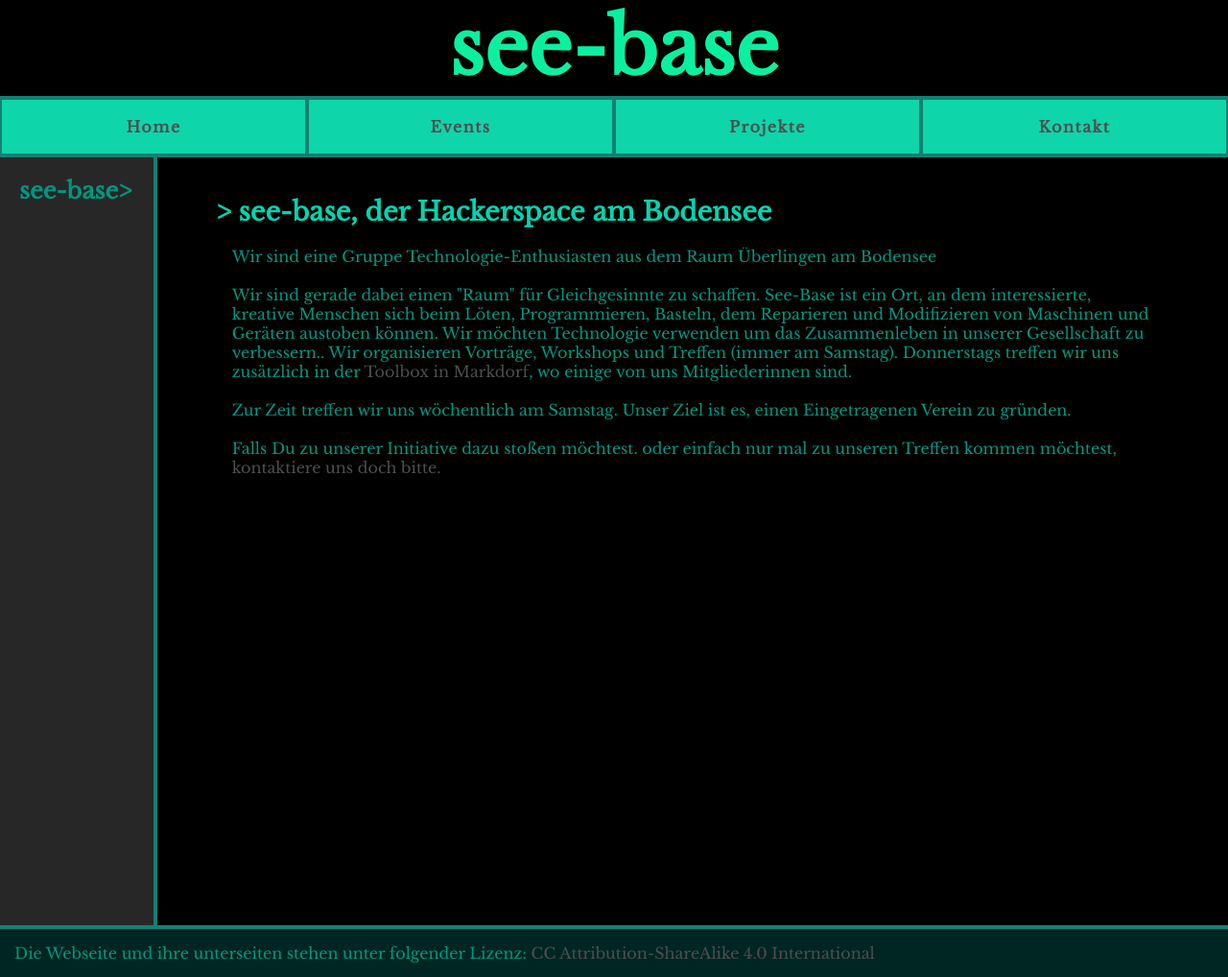
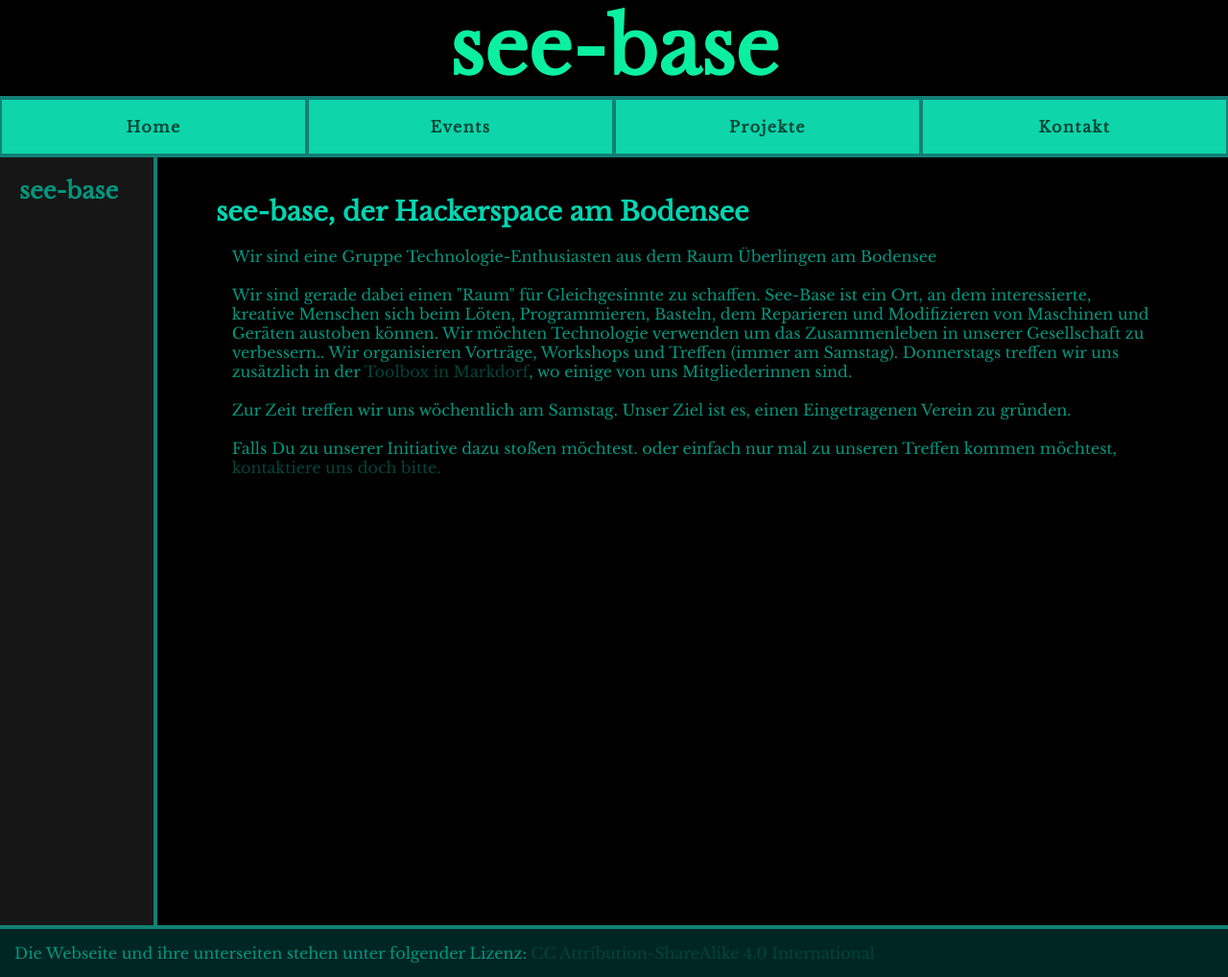
Before and after one commit to kr0l/see-base_web, a PHP site: page /index.html in a window 1280 px wide. Shown: the whole page at 96% size. Run offline with PHP 8.4, Linux system fonts and the light colour scheme.

Commit message:
Kleine design änderungen

```diff
--- a/index.html
+++ b/index.html
@@ -21,10 +21,10 @@
 		</nav>
 		<div id="asmain">
 			<aside>
-				<h2>see-base></h2>
+				<h2>see-base</h2>
 			</aside>
 			<main>
- 				<h3>> see-base, der Hackerspace am Bodensee</h3>
+ 				<h3>see-base, der Hackerspace am Bodensee</h3>
 				<p>Wir sind eine Gruppe Technologie-Enthusiasten aus dem Raum Überlingen am Bodensee<br>
 				</br>Wir sind gerade dabei einen "Raum" für Gleichgesinnte zu schaffen. See-Base ist ein Ort, an dem interessierte, kreative Menschen sich beim Löten, Programmieren, Basteln, dem Reparieren und Modifizieren von Maschinen und Geräten austoben können. Wir möchten Technologie verwenden um das Zusammenleben in unserer Gesellschaft zu verbessern.. Wir organisieren Vorträge, Workshops und Treffen (immer am Samstag). Donnerstags treffen wir uns zusätzlich in der<a href="http://toolbox-bodensee.de" target="_blank"> Toolbox in Markdorf</a>, wo einige von uns Mitgliederinnen sind.<br>
 				</br>Zur Zeit treffen wir uns wöchentlich am Samstag. Unser Ziel ist es, einen Eingetragenen Verein zu gründen.<br>
--- a/styles.css
+++ b/styles.css
@@ -7,7 +7,7 @@ a {
   outline: none;
 }
 a:link {
-  color: #4E4E4E;
+  color: #004638;
 }
 a:focus, a:hover {
   text-decoration: underline;
@@ -19,7 +19,9 @@ a:active {
     background-color: rgba(0,0,0,1);
     font-family: 'Libre Baskerville', serif;
 }
-
+#title:link {
+  color: #FFFFFF;
+}
 h1 {
     color: #0BF0A0;
     text-align: center;
@@ -51,6 +53,9 @@ nav a {
 nav a:active {
   background-color: #128075;
 }
+a:visited {
+  color: #004638;
+}
 #asmain {
   display: flex;
   flex-flow: row;
@@ -59,12 +64,12 @@ nav a:active {
 aside {
   flex: 12.5%;
   order: 1;
-  background-color: #272727;
+  background-color: #161616;
   border-right: 4.2px solid #128075;
 }
 main {
   flex: 87.5%;
-    order: 2;
+  order: 2;
   background-color: #000000;
 }
 h2 {
@@ -103,9 +108,6 @@ img {
   margin-right: 5%;
   margin-left: 3%;
 }
-a:focus, a:hover {
-  text-decoration: none;
-}
 footer {
   border-top: 4.2px solid #128075;
   background-color: #002624;
--- a/unterseiten/events/events.html
+++ b/unterseiten/events/events.html
@@ -39,7 +39,7 @@
 					Staubsauger angemacht, der dann eine Kapsel durch ein Rohr gepustet hat, die dann auf den Schalter geprallt ist und den Ausgelöst hat.</br>
 					Die preise die es dafür gab sind für uns Ziemlich Ordentlich ausgefallen. Es gab 200€ pro Team dafür, dass man den Schalter gedrückt hat und jeweils noch 100€ für extraleistungen wie sehr Technisch aufwendig oä.
 					Wir haben insgesammt 700€ abgeräumt, 400€ für das Schalterdrücken und noch jeweils 100€ für das Technisch aufwendigste, den Teamfavoriten und das Kreativste. <br>
-					Wir waren allerdings auch als <a href="#freifunk">freifunker<a> auf der Maker Faire.</br>
+					Wir waren allerdings auch als <a href="../projekte/projekte.html#freifunk">freifunker</a> auf der Maker Faire.</br>
 				 </p>
 				<br></br><h4 id="gpn">Gulasch Programier Nacht</h4>
 				<br></br><h4 id="hasterhegg">Easterhegg</h4>
```
